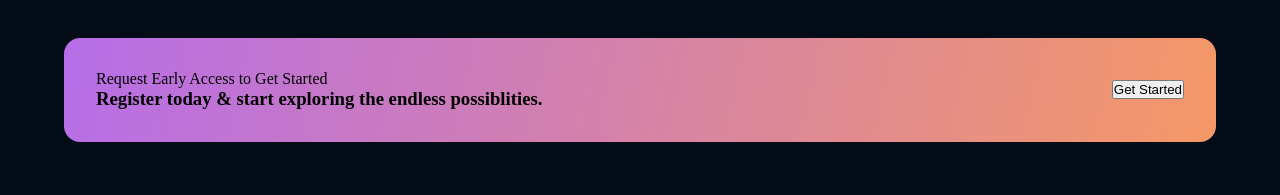
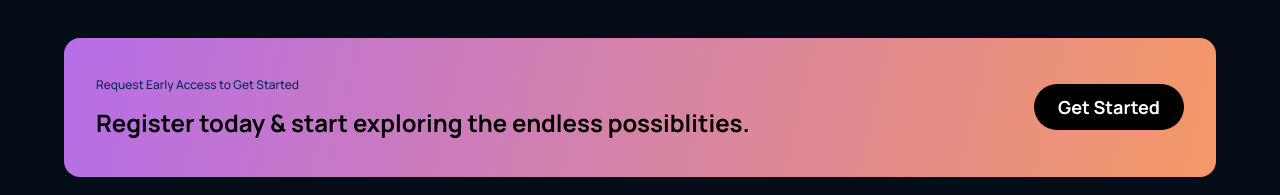
Before and after one commit to brainconnect93/gpt-3_bcot, a React (Create React App) app: page / in a window 1280 px wide. Shown: the part 2746-2941 px from the top of the page. Built offline with nearby package versions, Linux system fonts and the light colour scheme.

Commit message:
Finish with the desktop version

```diff
--- a/src/components/cta-call/CTA.jsx
+++ b/src/components/cta-call/CTA.jsx
@@ -3,7 +3,7 @@
 
 const CTA = () => (
   <div className="gpt3_cta">
-    <div className="gpt3_cta-container">
+    <div className="gpt3_cta-content">
       <p>Request Early Access to Get Started</p>
       <h3>Register today & start exploring the endless possiblities.</h3>
     </div>
--- a/src/components/cta-call/cta.css
+++ b/src/components/cta-call/cta.css
@@ -8,3 +8,41 @@
   border-radius: 1rem;
   background: var(--gradient-bar);
 }
+
+.gpt3_cta-content p {
+  font-family: var(--font-family);
+  font-weight: 500;
+  font-size: 12px;
+  line-height: 30px;
+  color: var(--color-blog);
+}
+
+.gpt3_cta-content h3 {
+  font-family: var(--font-family);
+  font-weight: 800;
+  font-size: 24px;
+  line-height: 45px;
+  color: #000;
+}
+
+.gpt3_cta-btn {
+  display: flex;
+  justify-content: center;
+  align-items: center;
+  margin-left: 2rem;
+}
+
+.gpt3_cta-btn button {
+  color: #fff;
+  border-radius: 40px;
+  font-family: var(--font-family);
+  font-weight: bold;
+  font-size: 18px;
+  line-height: 30px;
+  background: #000;
+  padding: 0.5rem 1rem;
+  border: none;
+  outline: none;
+  cursor: pointer;
+  min-width: 150px;
+}
```
